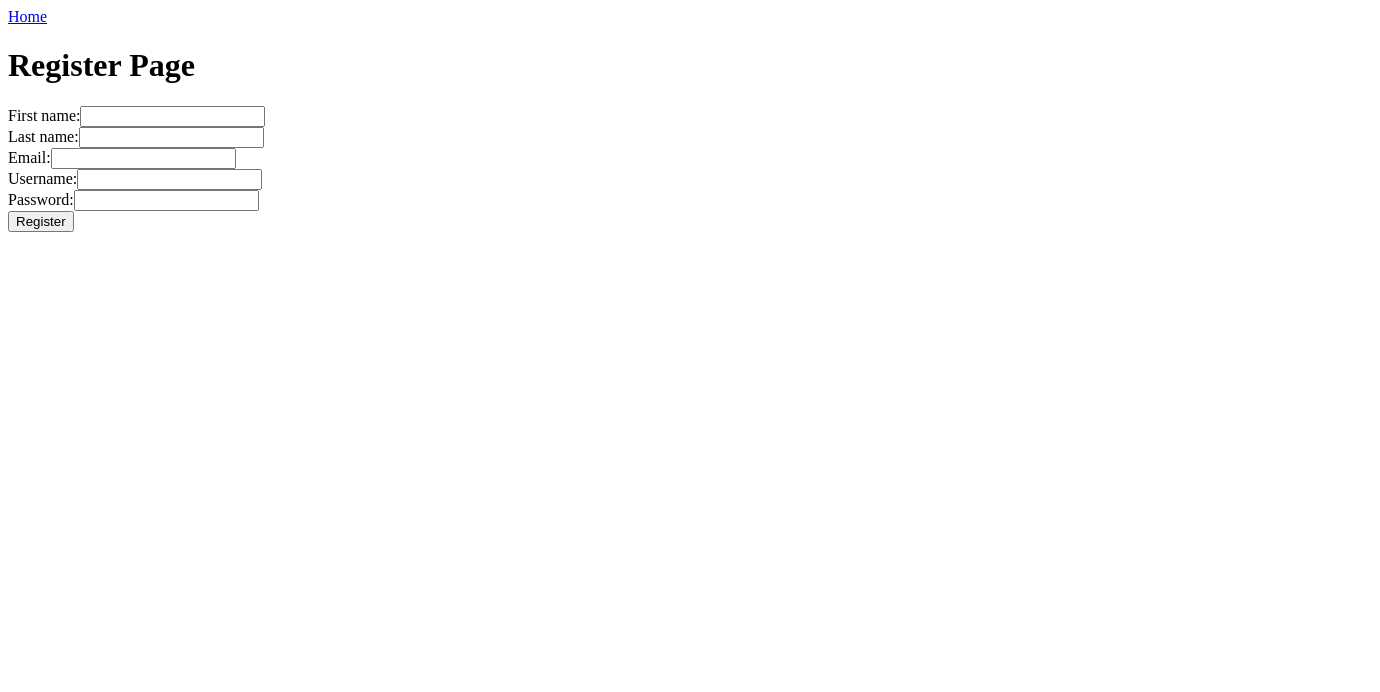
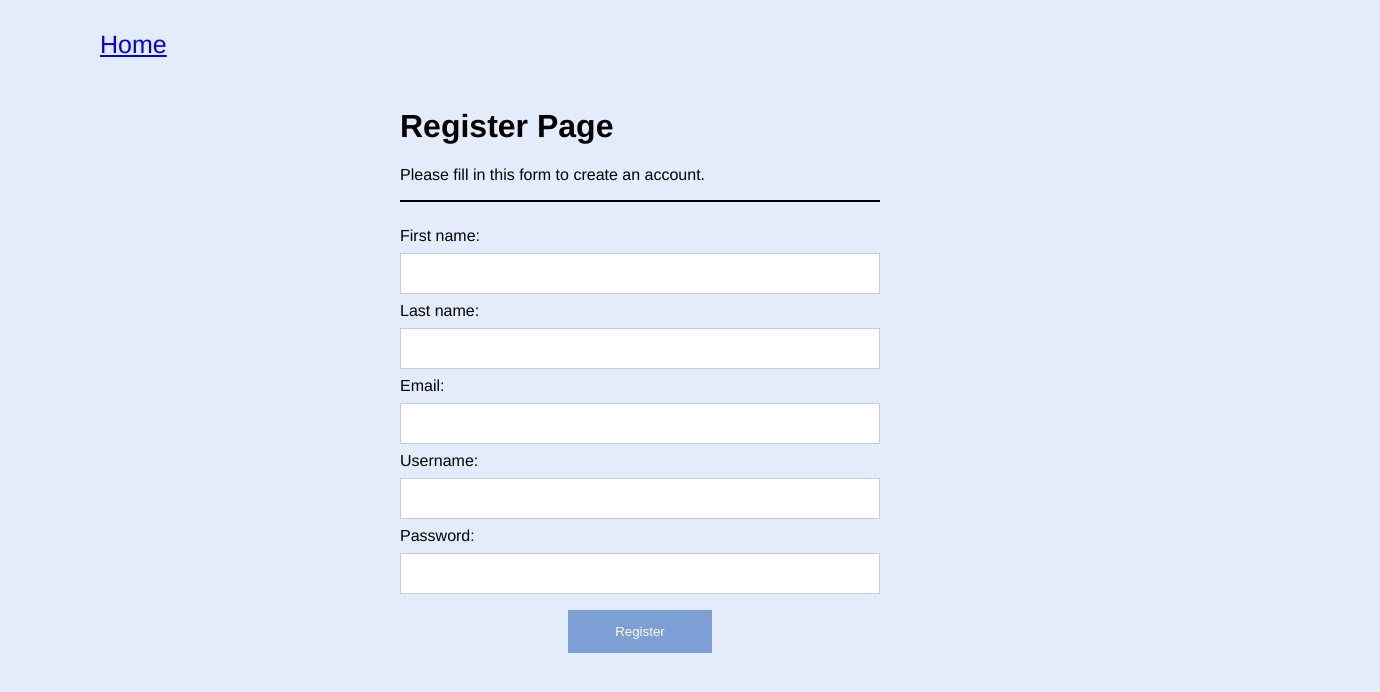
Before and after one commit to Ehern15/crud-database, a React (Create React App) app in the folder app/: page /Register in a window 1280 px wide. Shown: the top 692 px of the page, 1380 px wide, since content can reach past the window. Built offline with nearby package versions, Linux system fonts and the light colour scheme.

Commit message:
added styling to the pages

```diff
--- a/app/src/components/Home.js
+++ b/app/src/components/Home.js
@@ -2,15 +2,17 @@ import React from "react";
 // Importing Link from react-router-dom to
 // navigate to different end points.
 import { Link } from "react-router-dom";
+import '../styles/styles.css';
 
 const Home = () => {
     return (
         <div>
             <h1>Home Page</h1>
+            <p>This website supports registering an account and signing in to it.</p>
+            <hr></hr>
             <br />
-                    <Link to="/login"><button>Login</button></Link>
-                    <Link to="/register"><button>Register</button></Link>
-
+            <Link to="/login"><button>Login</button></Link>
+            <Link to="/register"><button>Register</button></Link>
         </div>
     );
 };
--- a/app/src/components/Login.js
+++ b/app/src/components/Login.js
@@ -14,9 +14,12 @@ const Login = () => {
     }
     return (
         <div>
-            <Link to="/">Home</Link>
+            <Link to="/" class="home_button">Home</Link>
             <h1>Login Page</h1>
-            <form onSubmit={handleSubmit}>
+            <p>Enter your username and password</p>
+            <hr></hr>
+            <div class="login_container">
+            <form onSubmit={handleSubmit} class="login">
                 <div>
                 <label for="user">Username:</label>
                 <input
@@ -38,8 +41,12 @@ const Login = () => {
                 onChange={(e) => setPassword(e.target.value)}
                 />
                 </div>
-                <input type="submit" value="Login"/>
+                <div class="submit_container">
+                    <input type="submit" value="Login"/>
+                    </div>
             </form>
+            </div>
+
         </div>
     );
 };
--- a/app/src/components/Register.js
+++ b/app/src/components/Register.js
@@ -3,30 +3,33 @@ import { Link } from "react-router-dom";
 import axios from 'axios';
 
 const Register = () => {
-    const [firstName,setFirstName] = useState('');
-    const [lastName,setLastName] = useState('');
-    const [email,setEmail] = useState('');
-    const [username,setUserName] = useState('');
-    const [password,setPassword] = useState('');
+    const [firstName, setFirstName] = useState('');
+    const [lastName, setLastName] = useState('');
+    const [email, setEmail] = useState('');
+    const [username, setUserName] = useState('');
+    const [password, setPassword] = useState('');
 
     const handleSubmit = (e) => {
         e.preventDefault();
-        axios.post('http://localhost:5000/register',{firstName,lastName,email,username,password})
+        axios.post('http://localhost:5000/register', { firstName, lastName, email, username, password })
             .then(result => console.log(result))
             .catch(err => console.log(err))
     }
     return (
         <div>
-            <Link to="/">Home</Link>
+            <Link to="/" class="home_button">Home</Link>
             <h1>Register Page</h1>
-            <form onSubmit={handleSubmit}>
+            <p>Please fill in this form to create an account.</p>
+            <hr></hr>
+            <div class="register_container">
+            <form onSubmit={handleSubmit} class="register">
                 <div>
                     <label for="name">First name:</label>
                     <input
                         type="text"
                         id="name"
                         name="name"
-                    value = {firstName}
+                        value={firstName}
                         onChange={(e) => setFirstName(e.target.value)}
                     />
                 </div>
@@ -36,7 +39,7 @@ const Register = () => {
                         type="text"
                         id="lastName"
                         name="lastName"
-                    value = {lastName}
+                        value={lastName}
                         onChange={(e) => setLastName(e.target.value)}
                     />
                 </div>
@@ -46,7 +49,7 @@ const Register = () => {
                         type="email"
                         id="email"
                         name="email"
-                    value = {email}
+                        value={email}
                         onChange={(e) => setEmail(e.target.value)}
                     />
                 </div>
@@ -56,7 +59,7 @@ const Register = () => {
                         type="text"
                         id="user"
                         name="user"
-                    value = {username}
+                        value={username}
                         onChange={(e) => setUserName(e.target.value)}
                     />
                 </div>
@@ -66,12 +69,16 @@ const Register = () => {
                         type="password"
                         id="pwd"
                         name="pwd"
-                    value = {password}
+                        value={password}
                         onChange={(e) => setPassword(e.target.value)}
                     />
                 </div>
+                <div class="submit_container">
                     <input type="submit" value="Register" />
+                </div>
             </form>
+            </div>
+
         </div>
     );
 };
--- a/app/src/styles/styles.css
+++ b/app/src/styles/styles.css
@@ -0,0 +1,66 @@
+html {
+    display: flex;
+    justify-content: center;
+    font-family: 'Franklin Gothic Medium', 'Arial Narrow', Arial, sans-serif;
+    background-color: #e3ecfa;
+}
+button {
+    background-color: #7c9fd6;
+    color: white;
+    padding: 14px 20px;
+    margin: 8px 0;
+    border: none;
+    cursor: pointer;
+    width: 100%;
+  }
+button:hover {
+    box-shadow: 0 4px 8px 0 rgba(0, 0, 0, 0.2), 0 6px 20px 0 rgba(0, 0, 0, 0.19);
+  }
+
+input[type=text], input[type=password], input[type=email] {
+    width: 100%;
+    padding: 12px 20px;
+    margin: 8px 0;
+    display: inline-block;
+    border: 1px solid #ccc;
+    box-sizing: border-box;
+  }
+hr {
+    border: 1px solid black;
+    margin-bottom: 25px;
+  }
+.register_container {
+    width: 30em;
+}
+.login_container {
+    width: 30em;
+
+}
+.submit_container {
+    display: flex;
+    justify-content: center;
+}
+input[type=submit] {
+    background-color: #7c9fd6;
+    color: white;
+    padding: 14px 20px;
+    margin: 8px 0;
+    border: none;
+    cursor: pointer;
+    width: 30%;
+}
+input[type=submit]:hover {
+    box-shadow: 0 4px 8px 0 rgba(0, 0, 0, 0.2), 0 6px 20px 0 rgba(0, 0, 0, 0.19);
+  }
+.home_button {
+    font-size: 25px;
+    display: inline-block;
+    position: absolute;
+    left: 100px;
+    top: 30px;
+    width: 100%;
+}
+
+h1 {
+    margin-top: 100px;
+}
```
Lines whose indentation alone changed are shown as unchanged.
